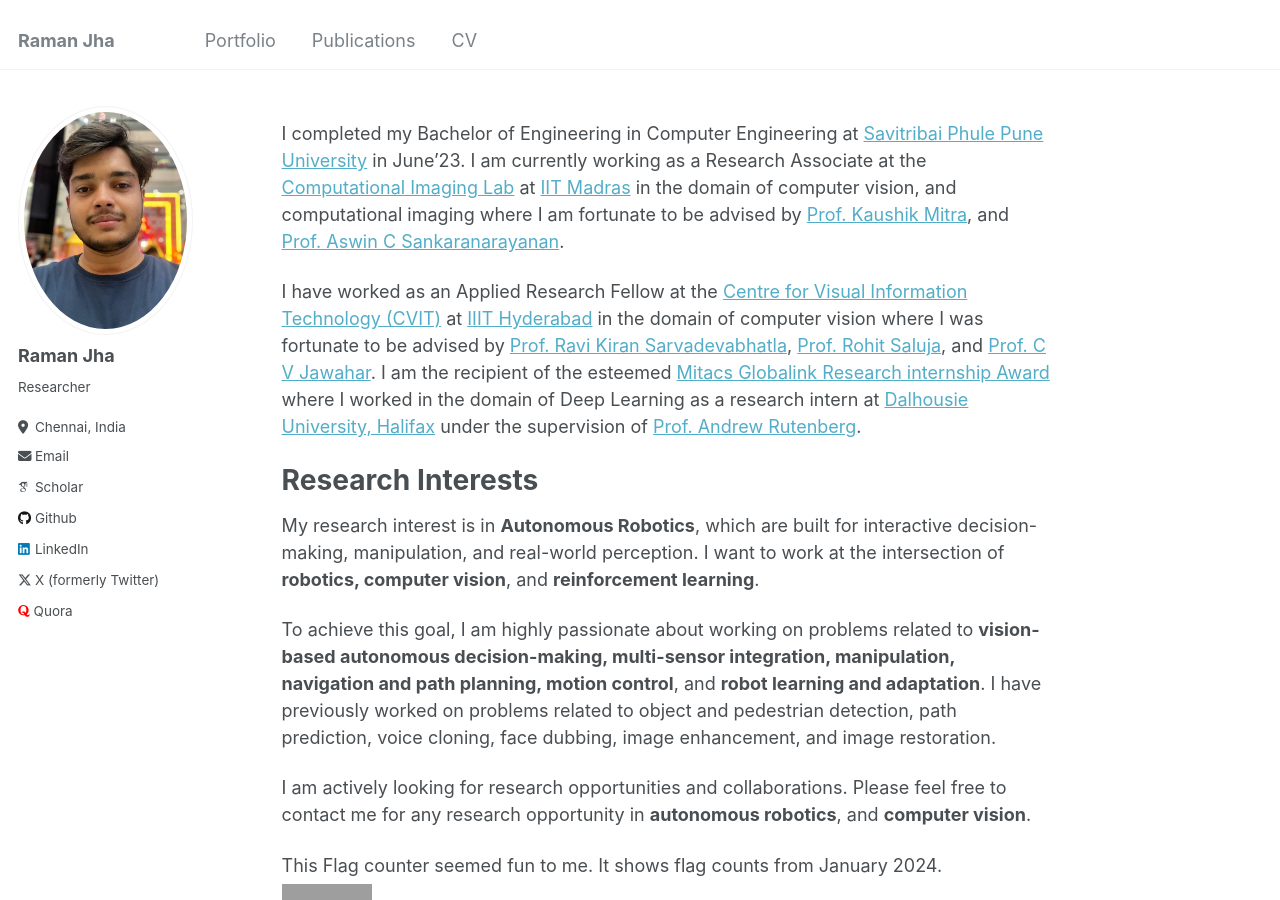
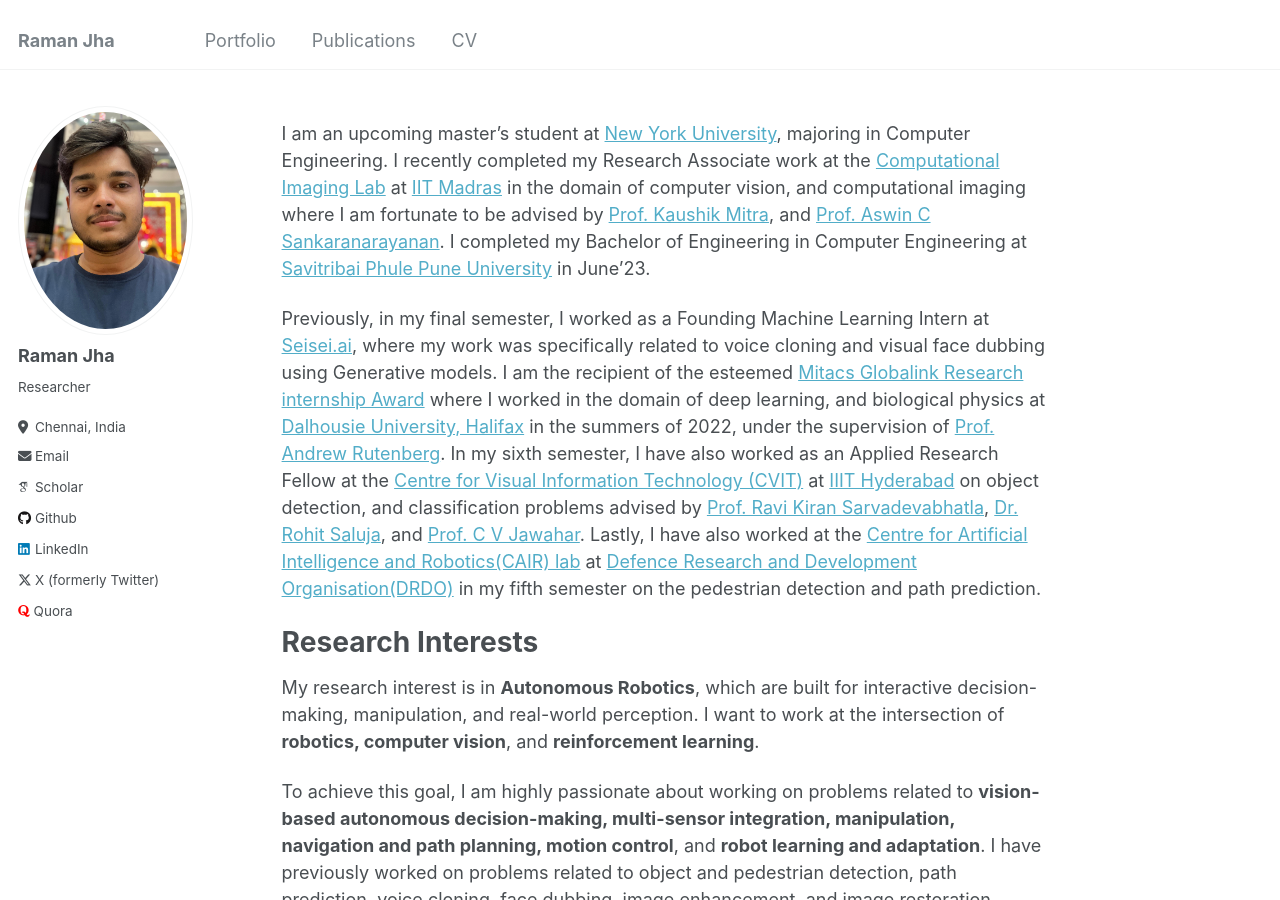
Before and after one commit to jhakrraman/jhakrraman.github.io, a Jekyll site: the page built from _pages/about.md, in a window 1280 px wide and 900 px high. Built offline with Jekyll 4.4.1, drawn with Linux system fonts in a browser that asks for light colours; some web fonts are replaced; grey boxes are pictures that could not be loaded.

Commit message:
Update about.md

```diff
--- a/_pages/about.md
+++ b/_pages/about.md
@@ -8,9 +8,11 @@ redirect_from:
   - /about.html
 ---
 
-I completed my Bachelor of Engineering in Computer Engineering at [Savitribai Phule Pune University](http://www.unipune.ac.in/) in June'23. I am currently working as a Research Associate at the [Computational Imaging Lab](https://www.ee.iitm.ac.in/comp_photolab/) at [IIT Madras](https://www.iitm.ac.in/) in the domain of computer vision, and computational imaging where I am fortunate to be advised by [Prof. Kaushik Mitra](https://www.ee.iitm.ac.in/kmitra/), and [Prof. Aswin C Sankaranarayanan](https://www.ece.cmu.edu/directory/bios/sankaranarayanan-aswin.html).
+I am an upcoming master's student at [New York University](https://www.nyu.edu/), majoring in Computer Engineering. I recently completed my Research Associate work at the [Computational Imaging Lab](https://www.ee.iitm.ac.in/comp_photolab/) at [IIT Madras](https://www.iitm.ac.in/) in the domain of computer vision, and computational imaging where I am fortunate to be advised by [Prof. Kaushik Mitra](https://www.ee.iitm.ac.in/kmitra/), and [Prof. Aswin C Sankaranarayanan](https://www.ece.cmu.edu/directory/bios/sankaranarayanan-aswin.html). I completed my Bachelor of Engineering in Computer Engineering at [Savitribai Phule Pune University](http://www.unipune.ac.in/) in June'23.
 
-I have worked as an Applied Research Fellow at the [Centre for Visual Information Technology (CVIT)](https://cvit.iiit.ac.in/) at [IIIT Hyderabad](https://www.iiit.ac.in/) in the domain of computer vision where I was fortunate to be advised by [Prof. Ravi Kiran Sarvadevabhatla](https://ravika.github.io/), [Prof. Rohit Saluja](https://rohitsaluja22.github.io/), and [Prof. C V Jawahar](https://faculty.iiit.ac.in/~jawahar/). I am the recipient of the esteemed [Mitacs Globalink Research internship Award](https://www.mitacs.ca/en/programs/globalink/globalink-research-internship) where I worked in the domain of Deep Learning as a research intern at [Dalhousie University, Halifax](https://www.dal.ca/) under the supervision of [Prof. Andrew Rutenberg](http://fizz.phys.dal.ca/~adr/).
+
+
+Previously, in my final semester, I worked as a Founding Machine Learning Intern at [Seisei.ai](https://www.seisei.ai/), where my work was specifically related to voice cloning and visual face dubbing using Generative models. I am the recipient of the esteemed [Mitacs Globalink Research internship Award](https://www.mitacs.ca/en/programs/globalink/globalink-research-internship) where I worked in the domain of deep learning, and biological physics at [Dalhousie University, Halifax](https://www.dal.ca/) in the summers of 2022, under the supervision of [Prof. Andrew Rutenberg](http://fizz.phys.dal.ca/~adr/). In my sixth semester, I have also worked as an Applied Research Fellow at the [Centre for Visual Information Technology (CVIT)](https://cvit.iiit.ac.in/) at [IIIT Hyderabad](https://www.iiit.ac.in/) on object detection, and classification problems advised by [Prof. Ravi Kiran Sarvadevabhatla](https://ravika.github.io/), [Dr. Rohit Saluja](https://rohitsaluja22.github.io/), and [Prof. C V Jawahar](https://faculty.iiit.ac.in/~jawahar/). Lastly, I have also worked at the [Centre for Artificial Intelligence and Robotics(CAIR) lab](https://www.drdo.gov.in/drdo/labs-and-establishments/centre-artificial-intelligence-robotics-cair) at [Defence Research and Development Organisation(DRDO)](https://www.drdo.gov.in/drdo/) in my fifth semester on the pedestrian detection and path prediction.
 
 # Research Interests
 
```
